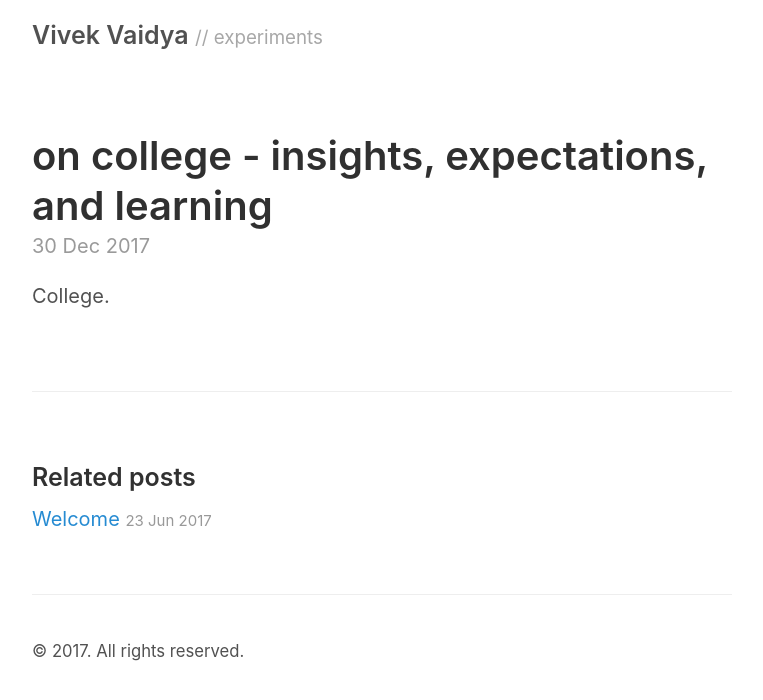
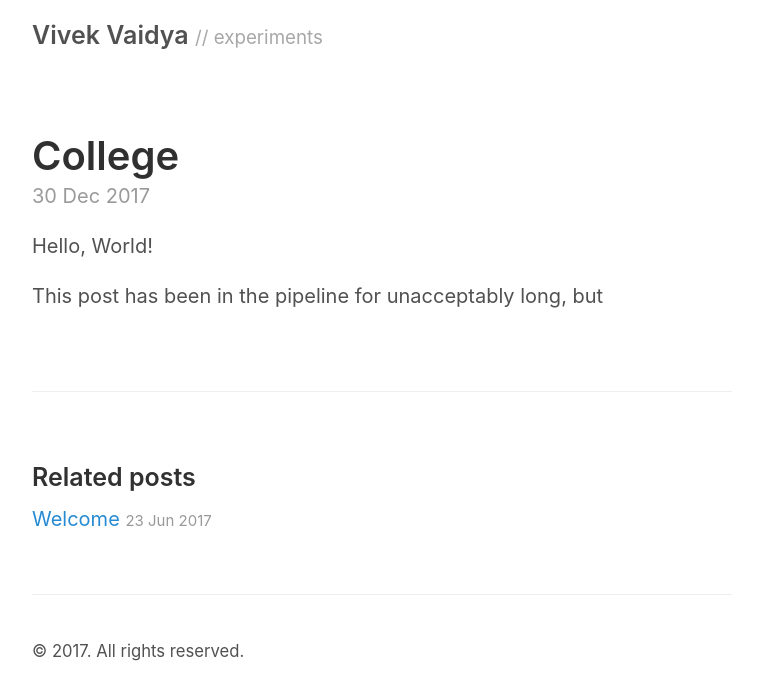
Before and after one commit to vivekvaidya/blog, a Jekyll site: the page built from _posts/2017-12-30-college.md, in a window 1280 px wide. Shown: the top 700 px of the page, without its empty margins (258-1021 px from the left). Built offline with Jekyll 4.4.1, drawn with Linux system fonts in a browser that asks for light colours.

Commit message:
more testing

```diff
--- a/_config.yml
+++ b/_config.yml
@@ -5,7 +5,7 @@ permalink:           pretty
 title:               Vivek Vaidya
 tagline:             // experiments
 url:                 https://vivekvaidya.me/blog
-paginate:            1
+paginate:            5
 baseurl:             ""
 
 # Assets
--- a/_posts/2017-12-30-college.md
+++ b/_posts/2017-12-30-college.md
@@ -1,5 +1,7 @@
 ---
 layout: post
-title: on college - insights, expectations, and learning
+title: College
 ---
-College.
+Hello, World!
+
+This post has been in the pipeline for unacceptably long, but
```
